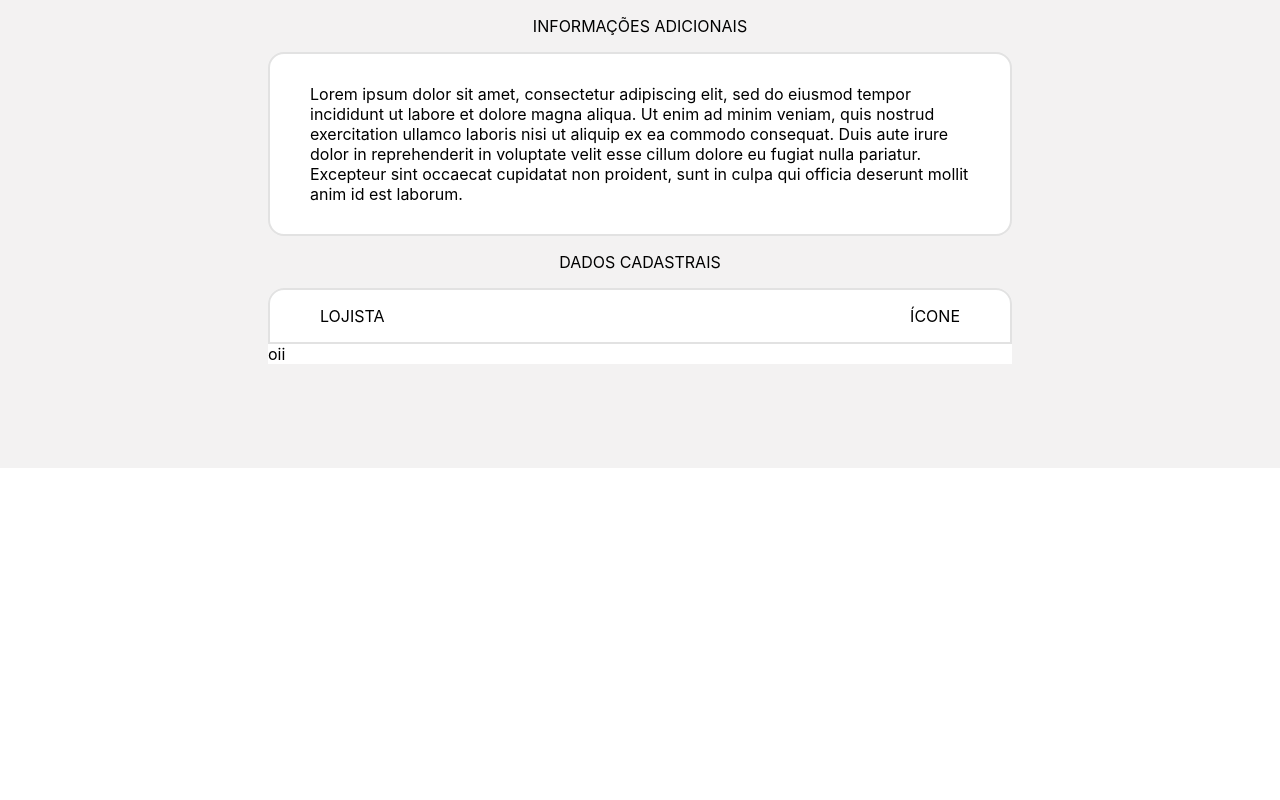
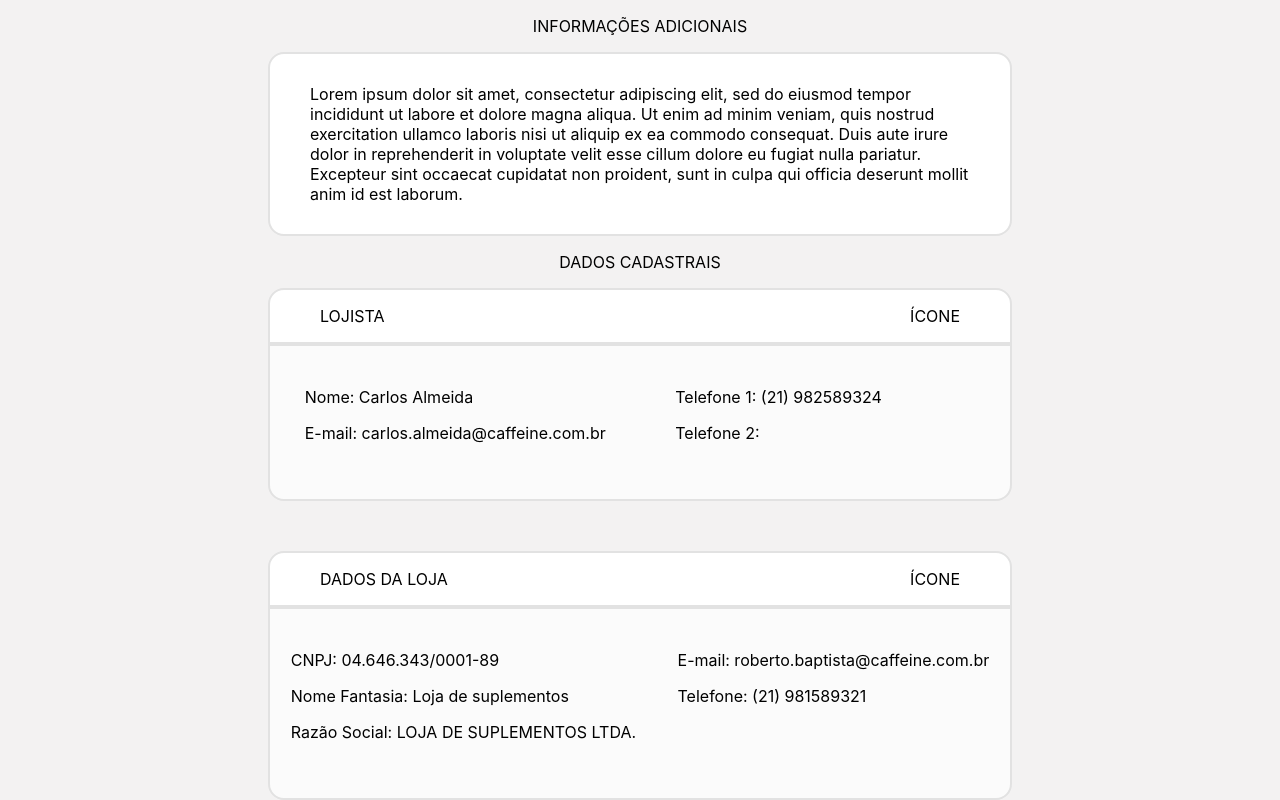
Before and after one commit to gabrielsoaresm94/caffeine-web, a Next.js app: page / in a window 1280 px wide. Shown: the part 332-1132 px from the top of the page. Before the commit the page ends 800 px from the top, so only its background shows below. Built offline with nearby package versions, Linux system fonts and the light colour scheme.

Commit message:
feat: add colapsable component

```diff
--- a/pages/dashboard-styles.ts
+++ b/pages/dashboard-styles.ts
@@ -1,4 +1,3 @@
-// import styled from "styled-components";
 import styled from "@emotion/styled";
 
 export const Header = styled.div`
@@ -160,7 +159,7 @@ export const InfoText = styled.div`
 export const InfoData = styled.div``;
 
 export const InfoDataColapsable = styled.div`
-  background: #fff;
+  margin: 0 0 50px 0;
   border-radius: 16px 16px 0 0;
 `;
 
@@ -171,8 +170,23 @@ export const InfoDataColapsableHeader = styled.div`
   border-radius: 16px 16px 0 0;
   border: 2px solid;
   border-color: #e2e2e2;
+  background: #fff;
+  box-shadow: 0 5px 0 0 #e2e2e2;
 `;
 
 export const InfoDataColapsableContent = styled.div`
+  display: flex;
+  flex-direction: row;
+  justify-content: space-around;
+  padding: 25px 0 40px 0;
+  border-radius: 0 0 16px 16px;
+  border: 2px solid;
+  border-color: #e2e2e2;
+  background: #fbfbfb;
+  /* background-color: ; */
+`;
 
+export const InfoDataColapsableContentColumn = styled.div`
+  min-width: 300px;
+  /* background-color: red; */
 `;
--- a/pages/dashboard.tsx
+++ b/pages/dashboard.tsx
@@ -16,6 +16,7 @@ import {
   InfoData,
   InfoDataColapsable,
   InfoDataColapsableContent,
+  InfoDataColapsableContentColumn,
   InfoDataColapsableHeader,
   InfoHeader,
   InfoHeaderIcon,
@@ -59,6 +60,7 @@ const Dashboard = () => {
   const showIcons = responsive?.middle ?? true;
 
   const [isOpen, setIsOpen] = useState(true);
+  const [isOpen2, setIsOpen2] = useState(true);
 
   return (
     <Container>
@@ -143,10 +145,37 @@ const Dashboard = () => {
                   <p style={{ marginRight: 50, cursor: "pointer" }}>ÍCONE</p>
                 </InfoDataColapsableHeader>
                 {isOpen && (
-                  <InfoDataColapsableContent>oii</InfoDataColapsableContent>
+                  <InfoDataColapsableContent>
+                    <InfoDataColapsableContentColumn>
+                      <p>Nome: Carlos Almeida</p>
+                      <p>E-mail: carlos.almeida@caffeine.com.br</p>
+                    </InfoDataColapsableContentColumn>
+                    <InfoDataColapsableContentColumn>
+                      <p>Telefone 1: (21) 982589324</p>
+                      <p>Telefone 2:</p>
+                    </InfoDataColapsableContentColumn>
+                  </InfoDataColapsableContent>
                 )}
               </InfoDataColapsable>
-              <InfoDataColapsable></InfoDataColapsable>
+              <InfoDataColapsable>
+                <InfoDataColapsableHeader onClick={() => setIsOpen2(!isOpen2)}>
+                  <p style={{ marginLeft: 50 }}>DADOS DA LOJA</p>
+                  <p style={{ marginRight: 50, cursor: "pointer" }}>ÍCONE</p>
+                </InfoDataColapsableHeader>
+                {isOpen2 && (
+                  <InfoDataColapsableContent>
+                    <InfoDataColapsableContentColumn>
+                      <p>CNPJ: 04.646.343/0001-89</p>
+                      <p>Nome Fantasia: Loja de suplementos</p>
+                      <p>Razão Social: LOJA DE SUPLEMENTOS LTDA.</p>
+                    </InfoDataColapsableContentColumn>
+                    <InfoDataColapsableContentColumn>
+                      <p>E-mail: roberto.baptista@caffeine.com.br</p>
+                      <p>Telefone: (21) 981589321</p>
+                    </InfoDataColapsableContentColumn>
+                  </InfoDataColapsableContent>
+                )}
+              </InfoDataColapsable>
             </InfoData>
           </Info>
         </ContentInfo>
--- a/pages/login-styles.ts
+++ b/pages/login-styles.ts
@@ -1,4 +1,3 @@
-// import styled from "styled-components";
 import styled from '@emotion/styled'
 
 export const Container = styled.div`
--- a/styles/globals.css
+++ b/styles/globals.css
@@ -5,7 +5,7 @@ body {
   font-family: -apple-system, BlinkMacSystemFont, Segoe UI, Roboto, Oxygen,
     Ubuntu, Cantarell, Fira Sans, Droid Sans, Helvetica Neue, sans-serif;
   background: var(--branco) 0% 0% no-repeat padding-box;
-  background: #FFFFFF 0% 0% no-repeat padding-box;
+  background: #f3f2f2 0% 0% no-repeat padding-box;
   opacity: 1;
 }
 
```
